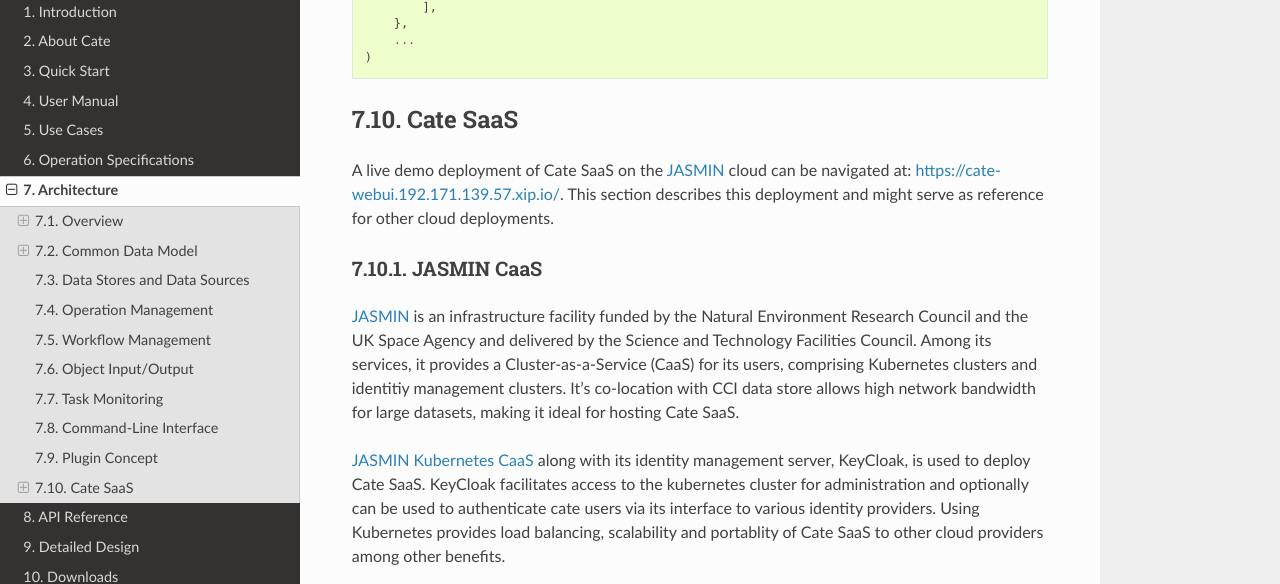
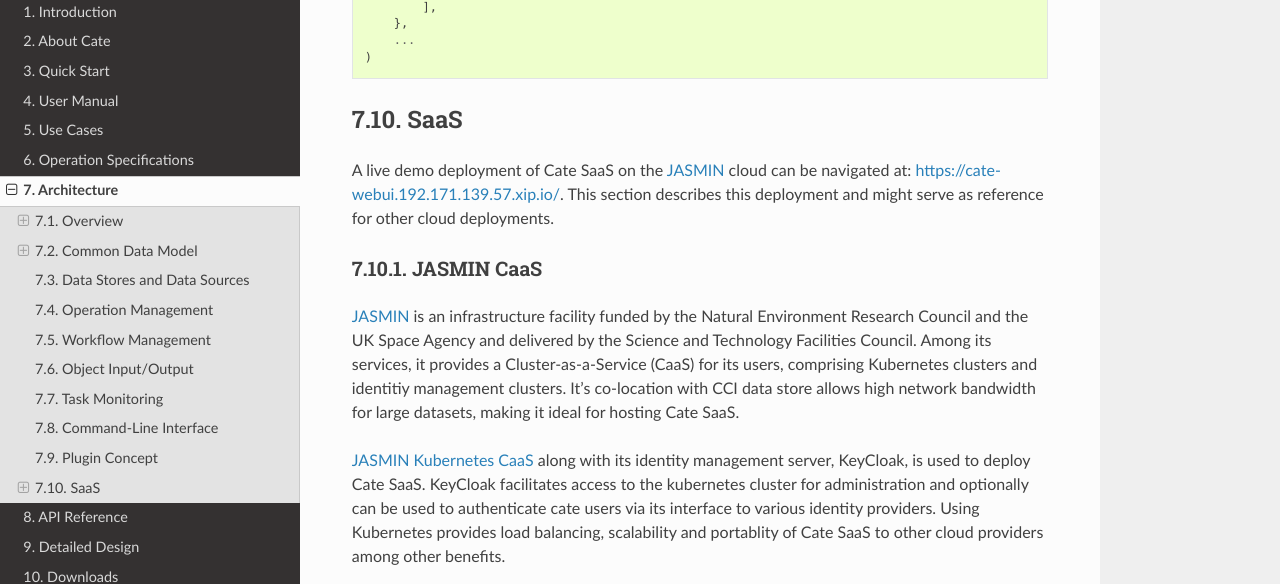
Before and after one commit to CCI-Tools/cate, a Sphinx documentation site: the page built from docs/source/architecture.rst, in a window 1280 px wide and 900 px high, scrolled down 13423 px. Shown: the part 157-741 px from the top of the window. Built offline with Sphinx 7.4.7 and the Read the Docs theme 2.0.0, drawn with Linux system fonts in a browser that asks for light colours.

Commit message:
fix issues with auto docs and mocking

```diff
--- a/docs/source/architecture.rst
+++ b/docs/source/architecture.rst
@@ -529,8 +529,8 @@
 
 
 
-Cate SaaS
-=========
+SaaS
+====
 A live demo deployment of Cate SaaS on the JASMIN_ cloud can be navigated at: https://cate-webui.192.171.139.57.xip.io/.
 This section describes this deployment and might serve as reference for other cloud deployments.
 
--- a/docs/source/conf.py
+++ b/docs/source/conf.py
@@ -39,7 +39,7 @@
 #    sys.modules[mod_name] = mock.Mock()
 
 autodoc_mock_imports = ["xarray", "pandas", "geopandas", "cartopy", "fiona", "numba", "shapely", "jdcal",
-                        "matplotlib", "tornado", "dateutil" ]
+                        "matplotlib", "tornado", "dateutil", "scipy", "owslib", "dask", "psutil",  ]
 
 # -- General configuration ------------------------------------------------
 
```
Also changed, not shown: other parts of docs/source/architecture.rst (+3 -0 lines).
